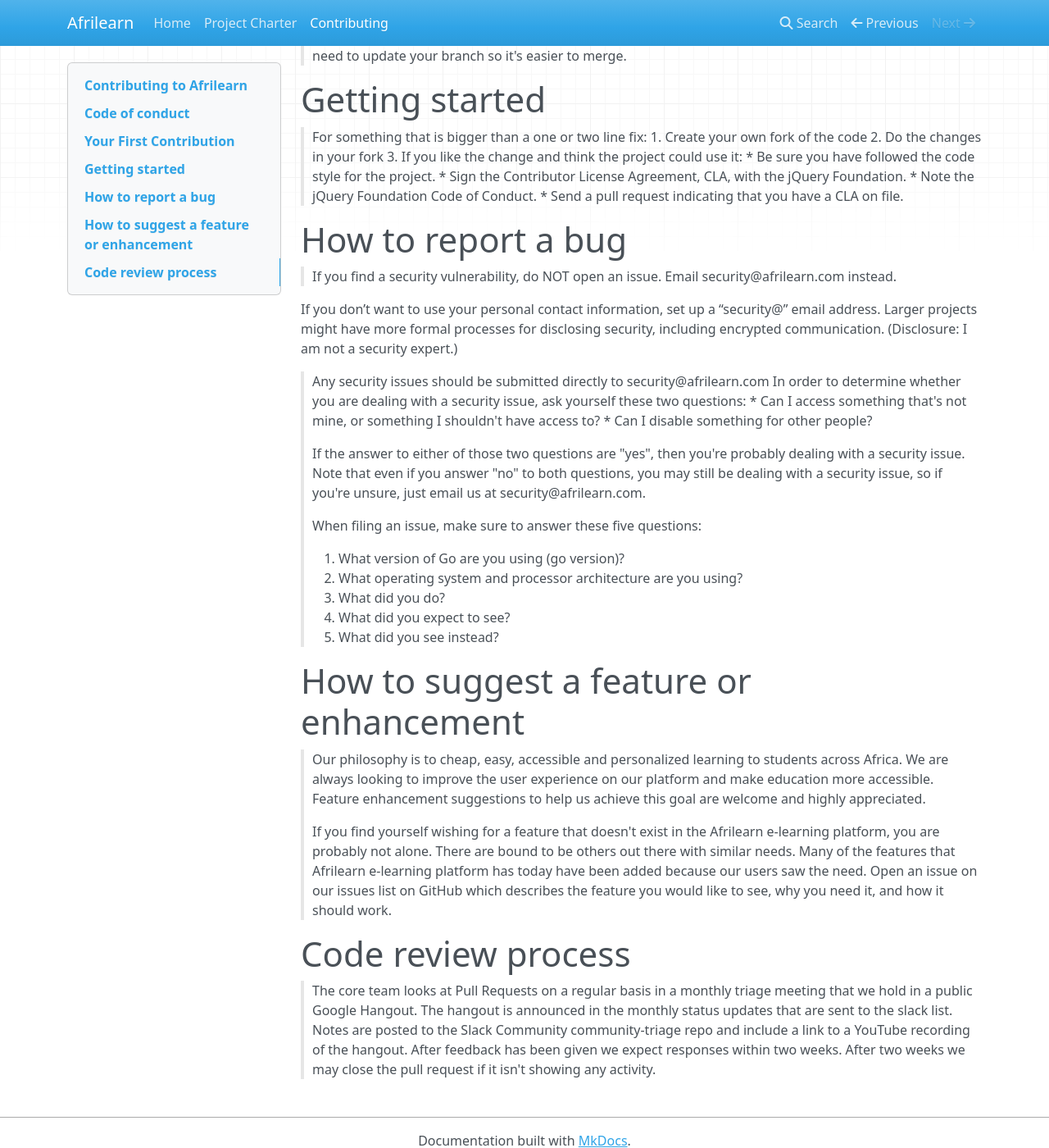
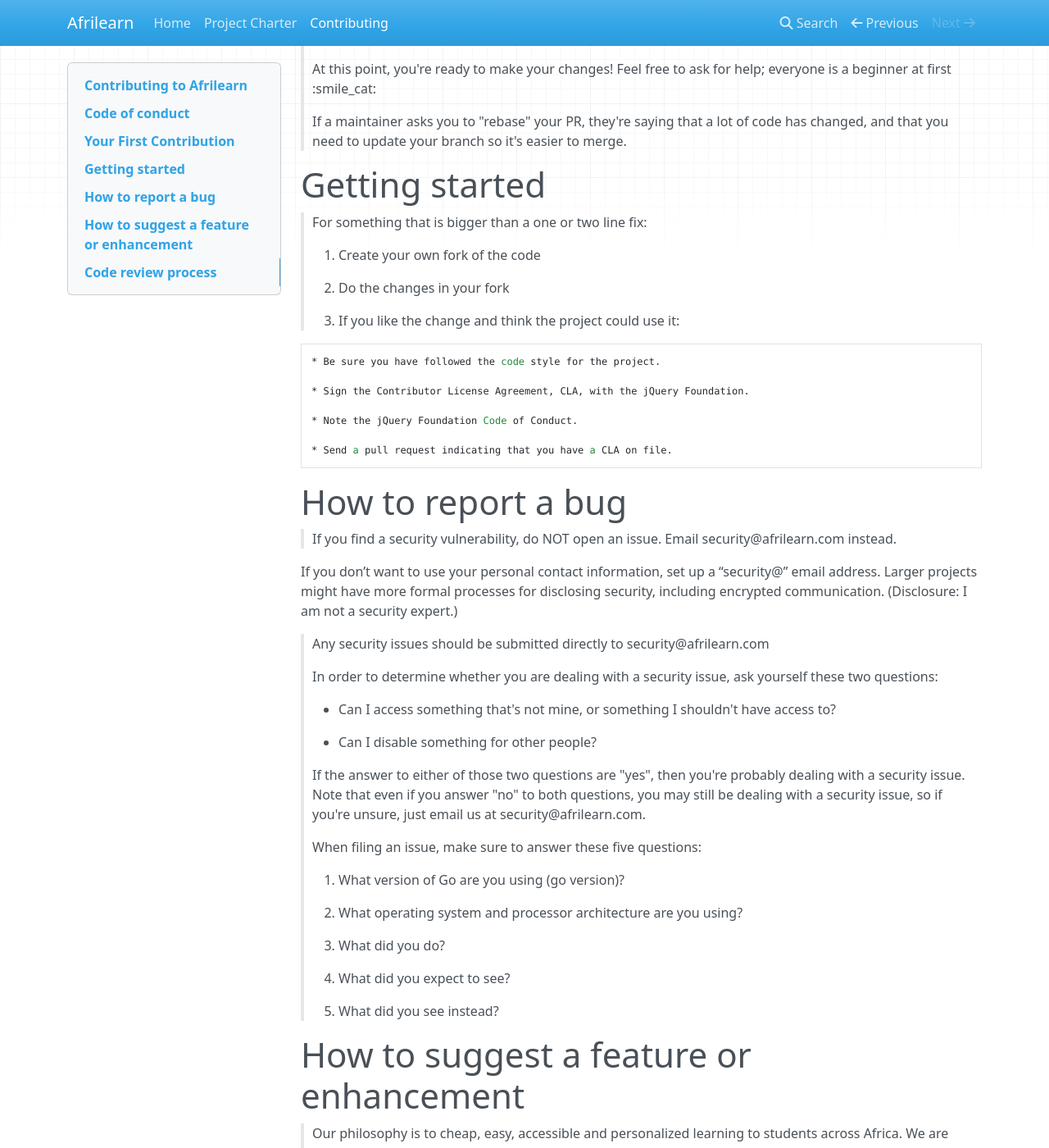
Before and after one commit to UNICEF-AFRILEARN/documentation, an MkDocs documentation site: the page built from docs/contributing.md, in a window 1280 px wide and 1400 px high, scrolled down 1115 px. Shown: the whole window at 82% size. Built offline with MkDocs 1.6.1, drawn with Linux system fonts in a browser that asks for light colours; nearby versions of some CDN libraries; some of the changed lines change nothing that is shown; some of the changed text lies outside the part shown.

Commit message:
updated contributing.md

```diff
--- a/docs/contributing.md
+++ b/docs/contributing.md
@@ -10,13 +10,17 @@
 
 # Code of conduct
 
-Create issues for any major changes and enhancements that you wish to make. Discuss things transparently and get community feedback.
+> Responsibilities
 
-Don't add any classes to the codebase unless absolutely needed. Err on the side of using functions.
+> Ensure cross-platform compatibility for every change that's accepted. Windows, Mac, Debian & Ubuntu Linux.
 
-Keep feature versions as small as possible, preferably one new feature per version.
+> Create issues for any major changes and enhancements that you wish to make. Discuss things transparently and get community feedback.
 
-Be welcoming to newcomers and encourage diverse new contributors from all backgrounds. See the [Python Community Code of Conduct](https://www.python.org/psf/codeofconduct/).
+> Don't add any classes to the codebase unless absolutely needed. Err on the side of using functions.
+
+> Keep feature versions as small as possible, preferably one new feature per version.
+
+> Be welcoming to newcomers and encourage diverse new contributors from all backgrounds. See the [Python Community Code of Conduct](https://www.python.org/psf/codeofconduct/).
 
 # Your First Contribution
 
@@ -37,12 +41,19 @@
 # Getting started
 
 >For something that is bigger than a one or two line fix:
+
 >1. Create your own fork of the code
+
 >2. Do the changes in your fork
+
 >3. If you like the change and think the project could use it:
+
     * Be sure you have followed the code style for the project.
+
     * Sign the Contributor License Agreement, CLA, with the jQuery Foundation.
+
     * Note the jQuery Foundation Code of Conduct.
+
     * Send a pull request indicating that you have a CLA on file.
 
 # How to report a bug
@@ -52,18 +63,25 @@
 If you don’t want to use your personal contact information, set up a “security@” email address. Larger projects might have more formal processes for disclosing security, including encrypted communication. (Disclosure: I am not a security expert.)
 
 > Any security issues should be submitted directly to security@afrilearn.com
+
 > In order to determine whether you are dealing with a security issue, ask yourself these two questions:
+
 > * Can I access something that's not mine, or something I shouldn't have access to?
+
 > * Can I disable something for other people?
->
+
 > If the answer to either of those two questions are "yes", then you're probably dealing with a security issue. Note that even if you answer "no" to both questions, you may still be dealing with a security issue, so if you're unsure, just email us at security@afrilearn.com.
 
 > When filing an issue, make sure to answer these five questions:
 >
 > 1. What version of Go are you using (go version)?
+
 > 2. What operating system and processor architecture are you using?
+
 > 3. What did you do?
+
 > 4. What did you expect to see?
+
 > 5. What did you see instead?
 
 # How to suggest a feature or enhancement
@@ -74,4 +92,5 @@
 
 # Code review process
 > The core team looks at Pull Requests on a regular basis in a monthly triage meeting that we hold in a public Google Hangout. The hangout is announced in the monthly status updates that are sent to the slack list. Notes are posted to the Slack Community community-triage repo and include a link to a YouTube recording of the hangout.
+
 > After feedback has been given we expect responses within two weeks. After two weeks we may close the pull request if it isn't showing any activity.
```
Also changed, not shown: site/contributing/index.html, site/index.html, site/search/search_index.json, site/sitemap.xml, 1 other file.
